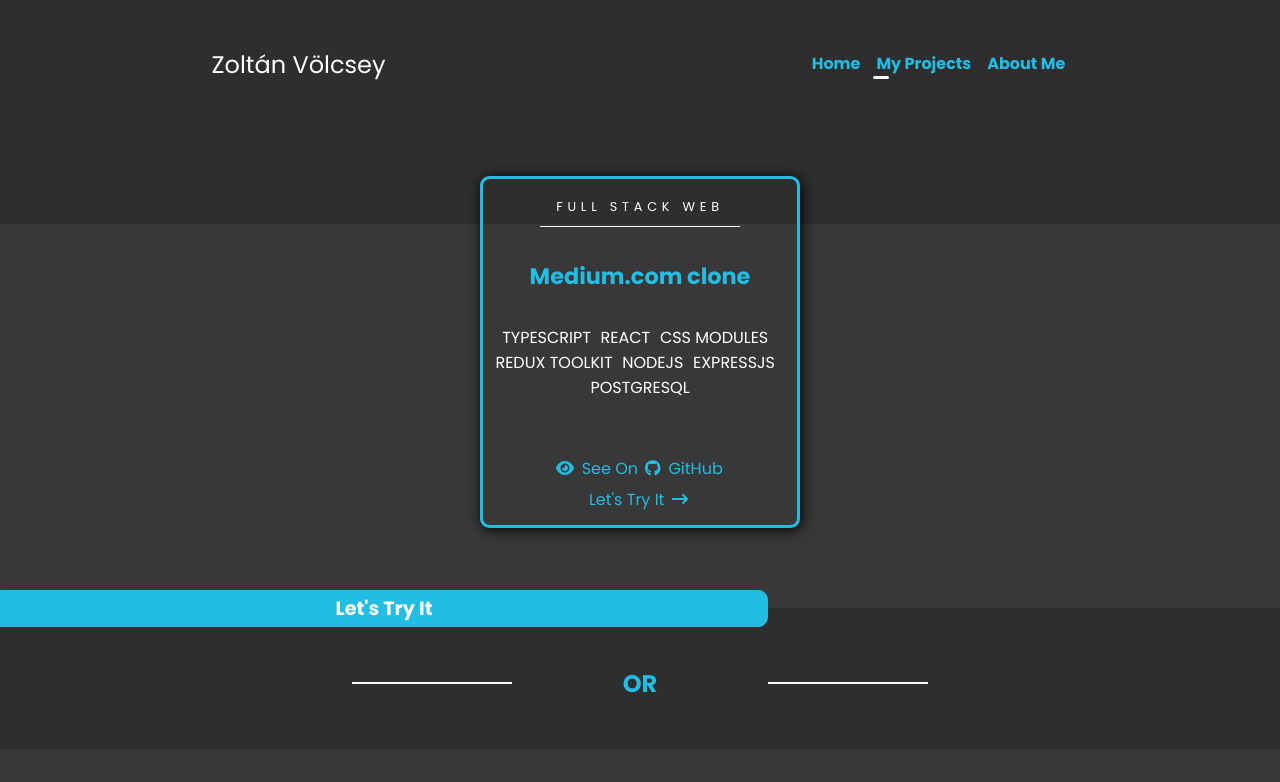
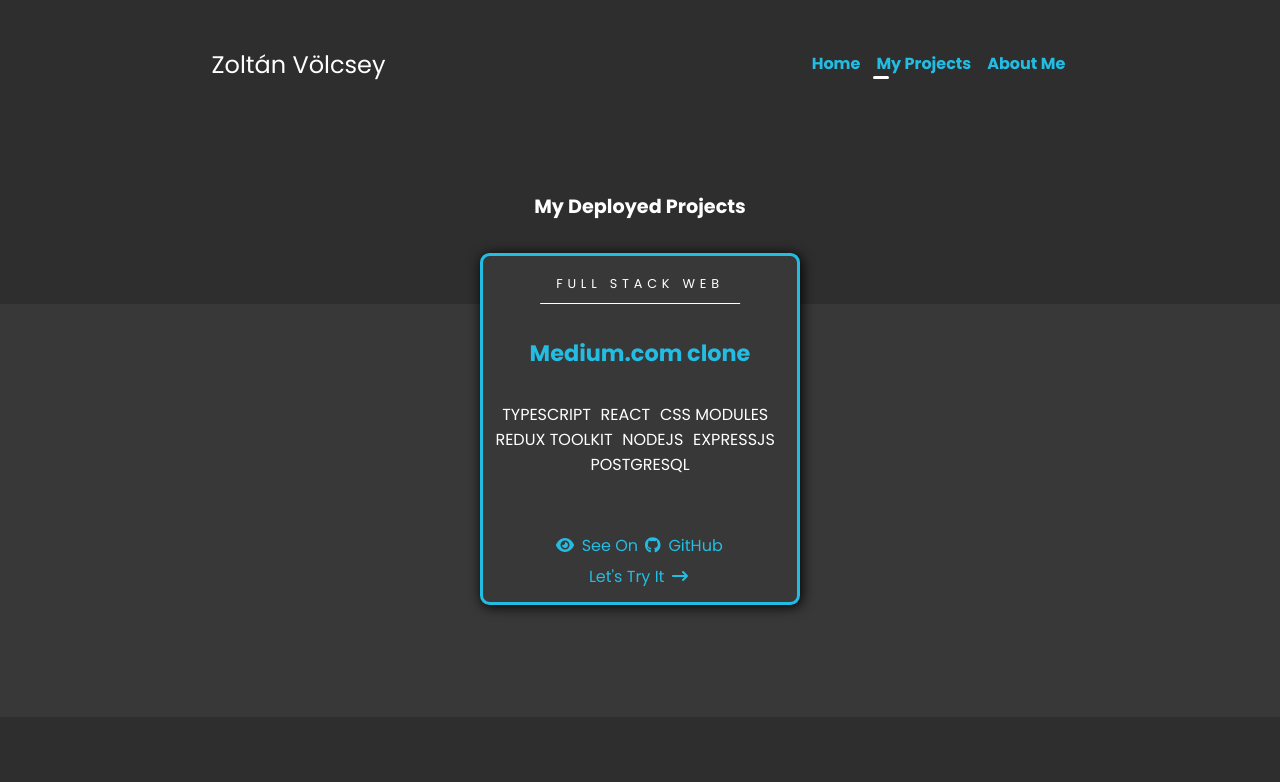
Before and after one commit to zvolcsey/my-portfolio, a React (Create React App) app: page /projects in a window 1280 px wide. Shown: the top 782 px of the page. Built offline with nearby package versions, Linux system fonts and the light colour scheme.

Commit message:
update container and project item design

```diff
--- a/src/components/Projects/ProjectItem.module.css
+++ b/src/components/Projects/ProjectItem.module.css
@@ -1,9 +1,10 @@
 .item {
   position: relative;
-  top: -4rem;
+  top: -6rem;
   padding: 0.6rem;
   height: 22rem;
   border: 0.2rem solid var(--main-color);
+  background-color: var(--container-background);
   border-radius: 0.6rem;
   box-shadow: 0.1rem 0.1rem 0.8rem #000;
   display: flex;
--- a/src/components/UI/Container.module.css
+++ b/src/components/UI/Container.module.css
@@ -1,35 +1,12 @@
 .container {
   position: relative;
   padding: 1rem 0;
-  width: 100%;
   background-color: var(--container-background);
 }
 
 .container > h2 {
-  position: absolute;
-  width: 100%;
-  border: 0.1rem solid var(--main-color);
-  background-color: var(--main-color);
-  padding: 0.2rem 0.5rem;
   color: #fff;
   text-align: center;
   text-transform: capitalize;
   font-size: 1.2rem;
-  z-index: 2;
 }
-
-.title-top > h2 {
-  top: -1.2rem;
-}
-
-.title-bottom > h2 {
-  bottom: -1.2rem;
-}
-
-@media (min-width: 26rem) {
-  .container > h2 {
-    width: 60%;
-    border-top-right-radius: 0.6rem;
-    border-bottom-right-radius: 0.6rem;
-  }
-}
--- a/src/components/UI/Container.tsx
+++ b/src/components/UI/Container.tsx
@@ -4,20 +4,12 @@
 
 const Container: FC<{
   children: ReactNode;
-  titlePosition?: 'top' | 'bottom';
   className?: string;
 }> = (props) => {
-  const { children, titlePosition, className } = props;
-
-  const titlePositionStyle =
-    titlePosition === 'top' ? styles['title-top'] : styles['title-bottom'];
+  const { children, className } = props;
 
   return (
-    <section
-      className={`${styles.container} ${titlePositionStyle} ${className}`}
-    >
-      {children}
-    </section>
+    <section className={`${styles.container} ${className}`}>{children}</section>
   );
 };
 
--- a/src/pages/AboutPage.tsx
+++ b/src/pages/AboutPage.tsx
@@ -16,7 +16,7 @@
   }, []);
 
   return (
-    <Container titlePosition='top' className={styles.container}>
+    <Container className={styles.container}>
       <h2>Introduction</h2>
       <QandAItems>
         <QandAItem>
--- a/src/pages/ProjectsPage.module.css
+++ b/src/pages/ProjectsPage.module.css
@@ -1,9 +1,14 @@
 .container:first-of-type {
-  margin-top: 6rem;
+  margin-top: 11rem;
 }
 
 .container:last-of-type {
   margin-bottom: 4rem;
+}
+
+.projects-title {
+  position: relative;
+  top: -8rem;
 }
 
 .divide {
--- a/src/pages/ProjectsPage.tsx
+++ b/src/pages/ProjectsPage.tsx
@@ -17,7 +17,7 @@
   return (
     <>
       <Container className={styles.container}>
-        <h2>Let's Try It</h2>
+        <h2 className={styles['projects-title']}>My deployed projects</h2>
         <ProjectsList items={projects} />
       </Container>
       <Divide text='OR' className={styles.divide} />
```
